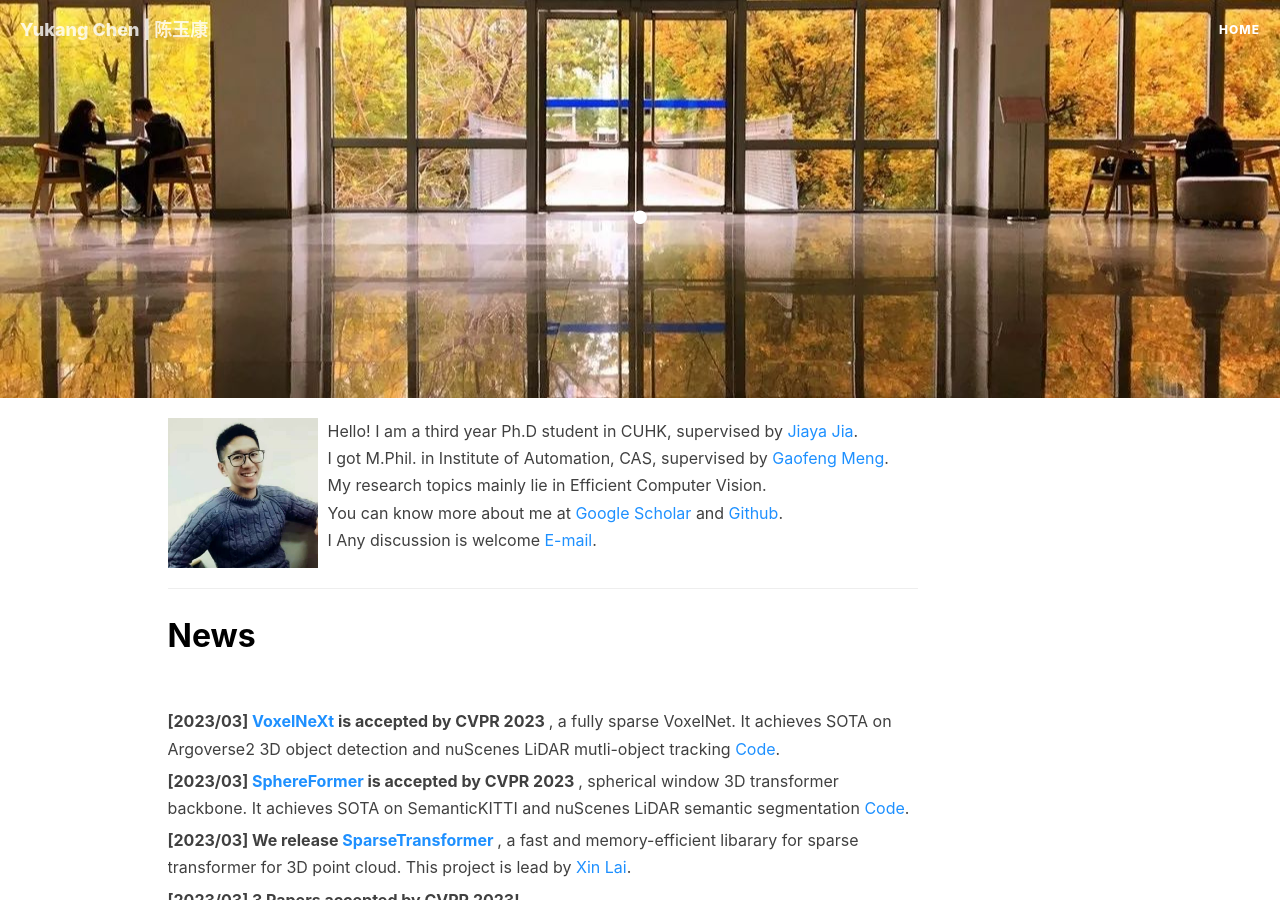
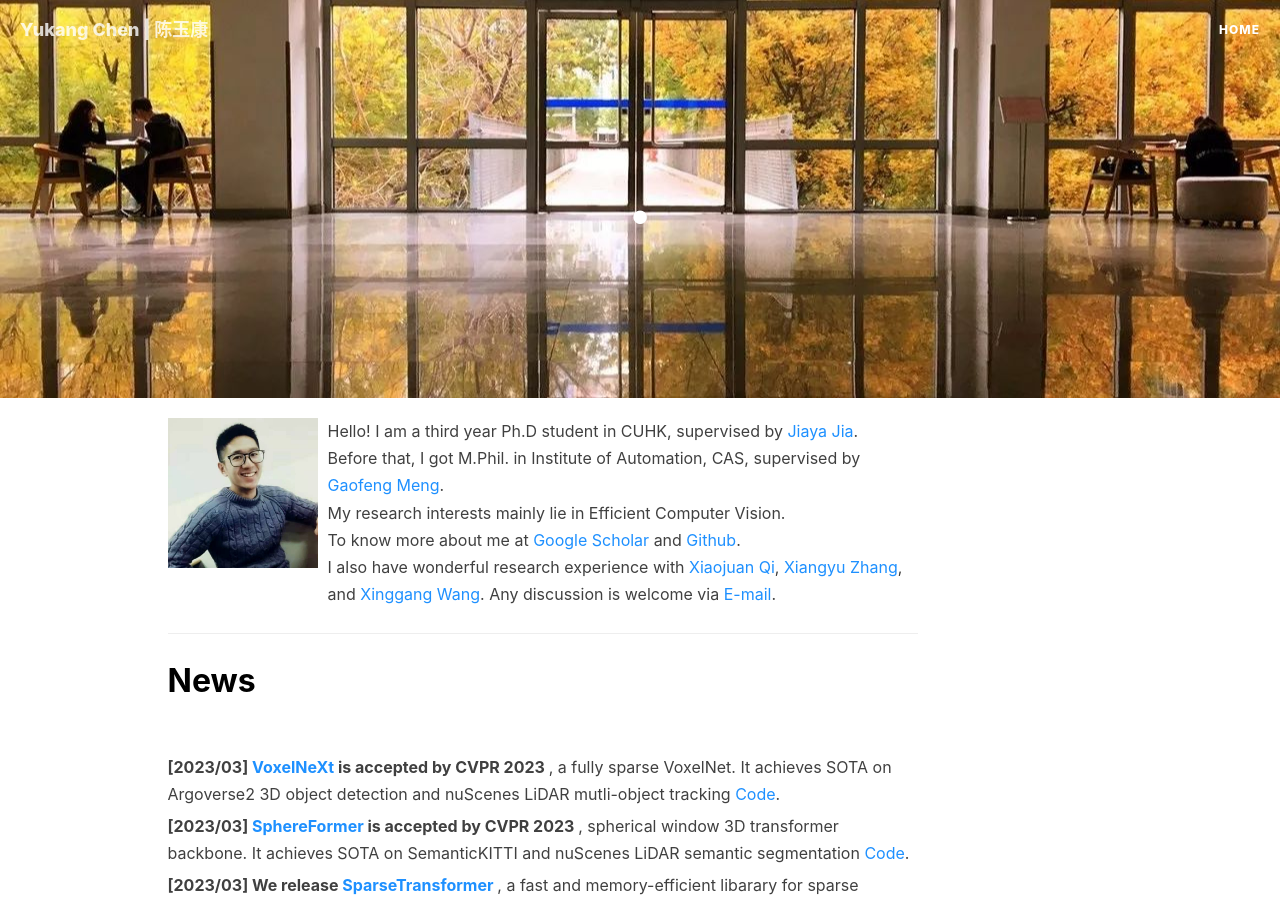
Before and after one commit to yukang2017/yukang2017.github.io, a Jekyll site: the page built from index.html, in a window 1280 px wide and 900 px high. Built offline with Jekyll 4.4.1, drawn with Linux system fonts in a browser that asks for light colours; nearby versions of some CDN libraries; the list of posts is cut into pages by our own code; comment, search, counter and statistics services are not loaded.

Commit message:
Update index.html

```diff
--- a/index.html
+++ b/index.html
@@ -12,17 +12,20 @@ description: ""
 				<p class="media-heading">
 					Hello! I am a third year Ph.D student in CUHK, supervised by <a target="_blank"
 					   href="http://jiaya.me/"><font color="DodgerBlue">Jiaya Jia</font></a>. <br>
-					I got M.Phil. in Institute of Automation, CAS, supervised by <a target="_blank"
+					Before that, I got M.Phil. in Institute of Automation, CAS, supervised by <a target="_blank"
 					 href="https://scholar.google.com/citations?user=5hti_r0AAAAJ&hl=zh-CN"><font color="DodgerBlue">Gaofeng Meng</font></a></font>. <br>
-					My research topics mainly lie in Efficient Computer Vision. <br>
-					You can know more about me at
+					My research interests mainly lie in Efficient Computer Vision. <br>
+					To know more about me at
 					<a target="_blank"
 					   href="https://scholar.google.com/citations?user=6p0ygKUAAAAJ&hl=en"><font color="DodgerBlue">Google Scholar</font></a>
 					and
 					<a target="_blank"
 					   href="https://github.com/yukang2017"><font color="DodgerBlue">Github</font></a>. <br>
-					I
-					Any discussion is welcome <a target="_blank"
+					I also have wonderful research experience with
+			<a target="_blank" href="https://scholar.google.com/citations?user=bGn0uacAAAAJ&hl=en"><font color="DodgerBlue">Xiaojuan Qi</font></a></font>,
+			<a target="_blank" href="https://scholar.google.com/citations?user=yuB-cfoAAAAJ&hl=en"><font color="DodgerBlue">Xiangyu Zhang</font></a></font>, and
+			<a target="_blank" href="https://scholar.google.com/citations?user=qNCTLV0AAAAJ&hl=en"><font color="DodgerBlue">Xinggang Wang</font></a></font>.
+					Any discussion is welcome via <a target="_blank"
 					   href="yukangchen@cse.cuhk.edu.hk"><font color="DodgerBlue">E-mail</font></a>.</font>
 				</p>
 			</div>
```
